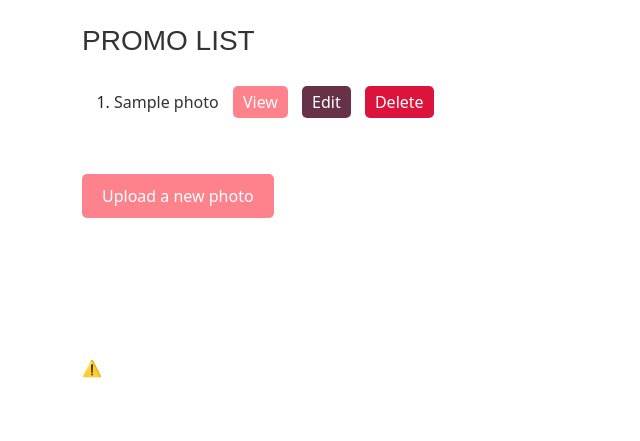
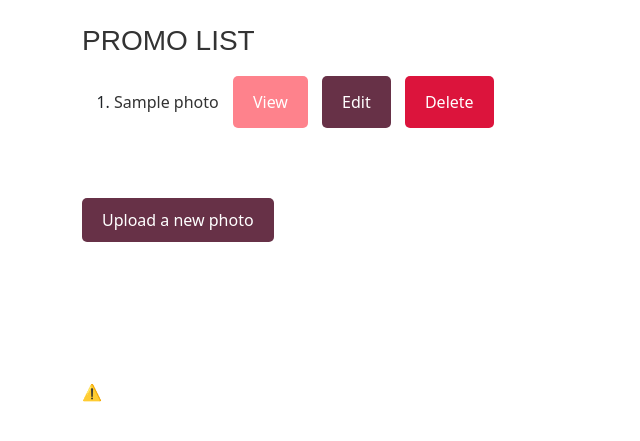
Before and after one commit to WavuaW/Portfolio-ALX, a Django app: template website/templates/photo_list.html in a window 1280 px wide. Shown: the part 56-497 px from the top of the page, without its empty margins (0-640 px from the left). Run offline with Django 4.2, Linux system fonts and the light colour scheme; the template is opened without the code that fills it: most values are stand-ins (such as "Sample title", 1, 10 or a date in 2020).

Commit message:
html styling

```diff
--- a/website/templates/photo_form.html
+++ b/website/templates/photo_form.html
@@ -1,13 +1,13 @@
 {% extends "base.html" %}
 
 {% block content %}
-    <h1 style="color: #00000; font-family: 'Garamond', sans-serif;">{% if form.instance.pk %}Edit Photo{% else %}Upload Photo{% endif %}</h1>
+    <h3 style="color: #00000; font-family: 'Garamond', sans-serif;">{% if form.instance.pk %}Edit Photo{% else %}UPLOAD PROMO{% endif %}</h3>
     <form method="post" enctype="multipart/form-data">
         {% csrf_token %}
         {{ form.as_p }}
-        <button type="submit" style="background-color: #FE828C; color: #fff; padding: 10px 20px; border: none; border-radius: 5px; cursor: pointer;">{% if form.instance.pk %}Update Photo{% else %}Upload Photo{% endif %}</button>
+        <button type="submit" style="background-color: #FE828C; color: #fff; padding: 10px 20px; border: none; border-radius: 5px; cursor: pointer;" onmouseover="this.style.backgroundColor='#673147'; this.style.color='#fff';" onmouseout="this.style.backgroundColor='#FE828C'; this.style.color='#ffffff';">{% if form.instance.pk %}Update Photo{% else %}Upload Promo{% endif %}</button>
     </form>
-    <a href="{% url 'photo_list' %}" style="text-decoration: none; background-color: #DC143C; color: #fff; padding: 10px 20px; border-radius: 5px; display: inline-block; margin-top: 20px;">Back to Photo List</a>
+    <a href="{% url 'photo_list' %}" style="text-decoration: none; background-color: #DC143C; color: #fff; padding: 10px 20px; border-radius: 5px; display: inline-block; margin-top: 20px;" onmouseover="this.style.backgroundColor='#FE828C'; this.style.color='#fff';" onmouseout="this.style.backgroundColor='#673147'; this.style.color='#ffffff';">Back to Photo List</a>
 <script src="https://unpkg.com/@lottiefiles/lottie-player@latest/dist/lottie-player.js"></script>
 <lottie-player src="https://lottie.host/51aabd2a-ee20-48af-99af-70b2d98c65d1/JUynQmDWYy.json" background="#FFFFFF" style="width: 300px; height: 300px;" loop autoplay direction="1" mode="normal"></lottie-player>
 {% endblock content %}
--- a/website/templates/photo_list.html
+++ b/website/templates/photo_list.html
@@ -7,15 +7,17 @@
     {% for photo in photos %}
         <li>
             <a href="{% url 'photo_detail' photo.pk %}" style="text-decoration: none; color: #333;">{{ photo.title }}</a>
-            <a href="{% url 'photo_view' photo.pk %}" style="margin-left: 10px; text-decoration: none; background-color: #FE828C; color: #fff; padding: 5px 10px; border-radius: 5px;">View</a>
-            <a href="{% url 'photo_update' photo.pk %}" style="margin-left: 10px; text-decoration: none; background-color: #673147; color: #fff; padding: 5px 10px; border-radius: 5px;">Edit</a>
-            <a href="{% url 'photo_delete' photo.pk %}" style="margin-left: 10px; text-decoration: none; background-color: #DC143C; color: #fff; padding: 5px 10px; border-radius: 5px;">Delete</a>
+            <a href="{% url 'photo_view' photo.pk %}" style="margin-left: 10px; text-decoration: none; background-color: #FE828C; color: #fff; padding: 15px 20px; border-radius: 5px;" onmouseover="this.style.backgroundColor='#673147'; this.style.color='#fff';" onmouseout="this.style.backgroundColor='#FE828C'; this.style.color='#ffffff';">View</a>
+            <a href="{% url 'photo_update' photo.pk %}" style="margin-left: 10px; text-decoration: none; background-color: #673147; color: #fff; padding: 15px 20px; border-radius: 5px;" onmouseover="this.style.backgroundColor='#FE828C'; this.style.color='#fff';" onmouseout="this.style.backgroundColor='#673147'; this.style.color='#ffffff';">Edit</a>
+            <a href="{% url 'photo_delete' photo.pk %}" style="margin-left: 10px; text-decoration: none; background-color: #DC143C; color: #fff; padding: 15px 20px; border-radius: 5px;" onmouseover="this.style.backgroundColor='#FE828C'; this.style.color='#fff';" onmouseout="this.style.backgroundColor='#DC143C'; this.style.color='#ffffff';">Delete</a>
+            {% comment %} <button style="background-color: #3498db; color: #ffffff; border: none; padding: 10px 20px; text-align: center; text-decoration: none; display: inline-block; font-size: 16px; margin: 10px; cursor: pointer; border-radius: 5px;" onmouseover="this.style.backgroundColor='#673147'; this.style.color='#f1c40f';" onmouseout="this.style.backgroundColor='#FE828C'; this.style.color='#ffffff';">Hover Me</button> {% endcomment %}
+            <br/>
             <br/>
             <br/>
         </li>
     {% endfor %}
 </ol>
-<a href="{% url 'photo_create' %}" style="text-decoration: none; background-color: #FE828C; color: #fff; padding: 10px 20px; border-radius: 5px; display: inline-block; margin-top: 20px;">Upload a new photo</a>
+<a href="{% url 'photo_create' %}" style="text-decoration: none; background-color: #673147; color: #fff; padding: 10px 20px; border-radius: 5px; display: inline-block; margin-top: 20px;" onmouseover="this.style.backgroundColor='#FE828C'; this.style.color='#fff';" onmouseout="this.style.backgroundColor='#673147'; this.style.color='#ffffff';">Upload a new photo</a>
 <script src="https://unpkg.com/@lottiefiles/lottie-player@latest/dist/lottie-player.js"></script>
 <lottie-player src="https://lottie.host/51aabd2a-ee20-48af-99af-70b2d98c65d1/JUynQmDWYy.json" background="##FFFFFF" speed="1" style="width: 300px; height: 300px" loop autoplay direction="1" mode="normal"></lottie-player>
 {% endblock content %}
--- a/website/templates/photo_view.html
+++ b/website/templates/photo_view.html
@@ -4,7 +4,7 @@
     <h1 style="color: #00000; font-family: 'Arial', sans-serif;">View Photo - {{ photo.title }}</h1>
     <img src="{{ photo.image.url }}" alt="{{ photo.title }}" style="max-width: 100%; height: auto;">
     <p>{{ photo.description }}</p>
-    <a href="{% url 'photo_list' %}" style="text-decoration: none; background-color: #333; color: #fff; padding: 10px 20px; border-radius: 5px; display: inline-block; margin-top: 20px;">Back to Photo List</a>
+    <a href="{% url 'photo_list' %}" style="text-decoration: none; background-color: #673147; color: #fff; padding: 10px 20px; border-radius: 5px; display: inline-block; margin-top: 20px;" onmouseover="this.style.backgroundColor='#FE828C'; this.style.color='#fff';" onmouseout="this.style.backgroundColor='#673147'; this.style.color='#ffffff';" >Back to Photo List</a>
     <script src="https://unpkg.com/@lottiefiles/lottie-player@latest/dist/lottie-player.js"></script>
     <lottie-player src="https://lottie.host/51aabd2a-ee20-48af-99af-70b2d98c65d1/JUynQmDWYy.json" background="#FFFFFF" style="width: 300px; height: 300px;" loop autoplay direction="1" mode="normal"></lottie-player>
 {% endblock content %}
```
Also changed, not shown: 1 other file.
